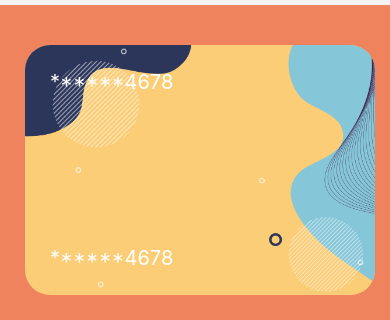
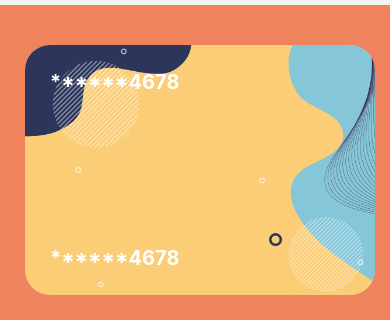
Before and after one commit to tothepointcode/stunning-waffle, a React Native app: screen / in a window 390 px wide. Shown: the part 408-728 px from the top of the page. Built offline with nearby package versions, Linux system fonts and the light colour scheme.

Commit message:
feat: :construction: Regular text modified
To make text bold by default

```diff
--- a/components/Cards/CardSection.tsx
+++ b/components/Cards/CardSection.tsx
@@ -52,7 +52,7 @@ const CardSection = (props: { data?: object[] }) => {
           source={require("./../../assets/bgs/background_transparent.png")}
         >
           <CardTouchable
-            underlayColor={colors.graydark}
+            underlayColor={colors.secondary}
             onPress={() => alert("Pressed!")}
           >
             <TouchableView>
--- a/components/Texts/RegularText.tsx
+++ b/components/Texts/RegularText.tsx
@@ -7,7 +7,7 @@ import { colors } from "../colors";
 
 const StyledText = styled.Text`
   font-size: 20px;
-  font-weight: 400;
+  font-weight: bold;
   color: ${colors.white};
   text-align: left;
 `;
```
